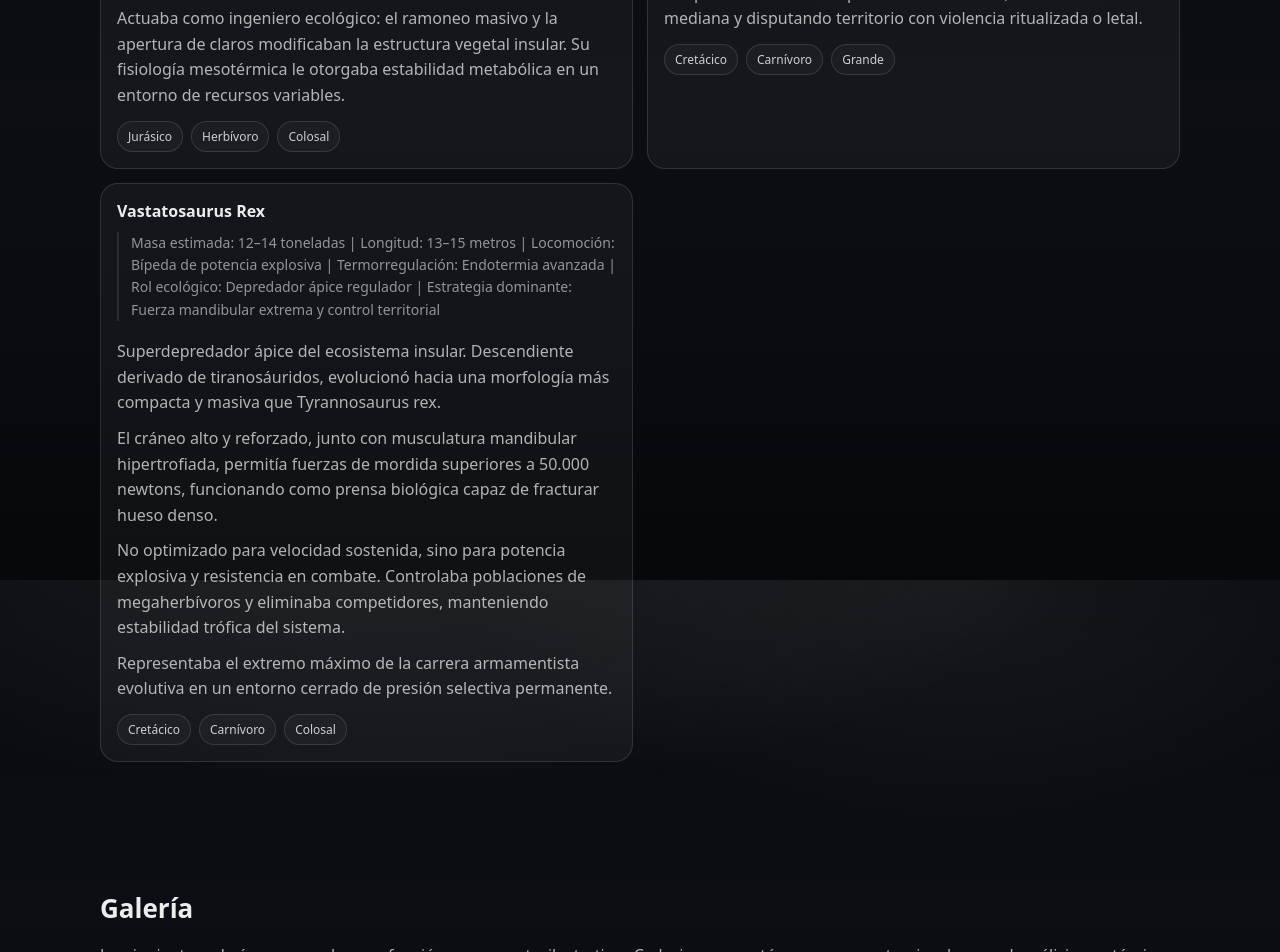
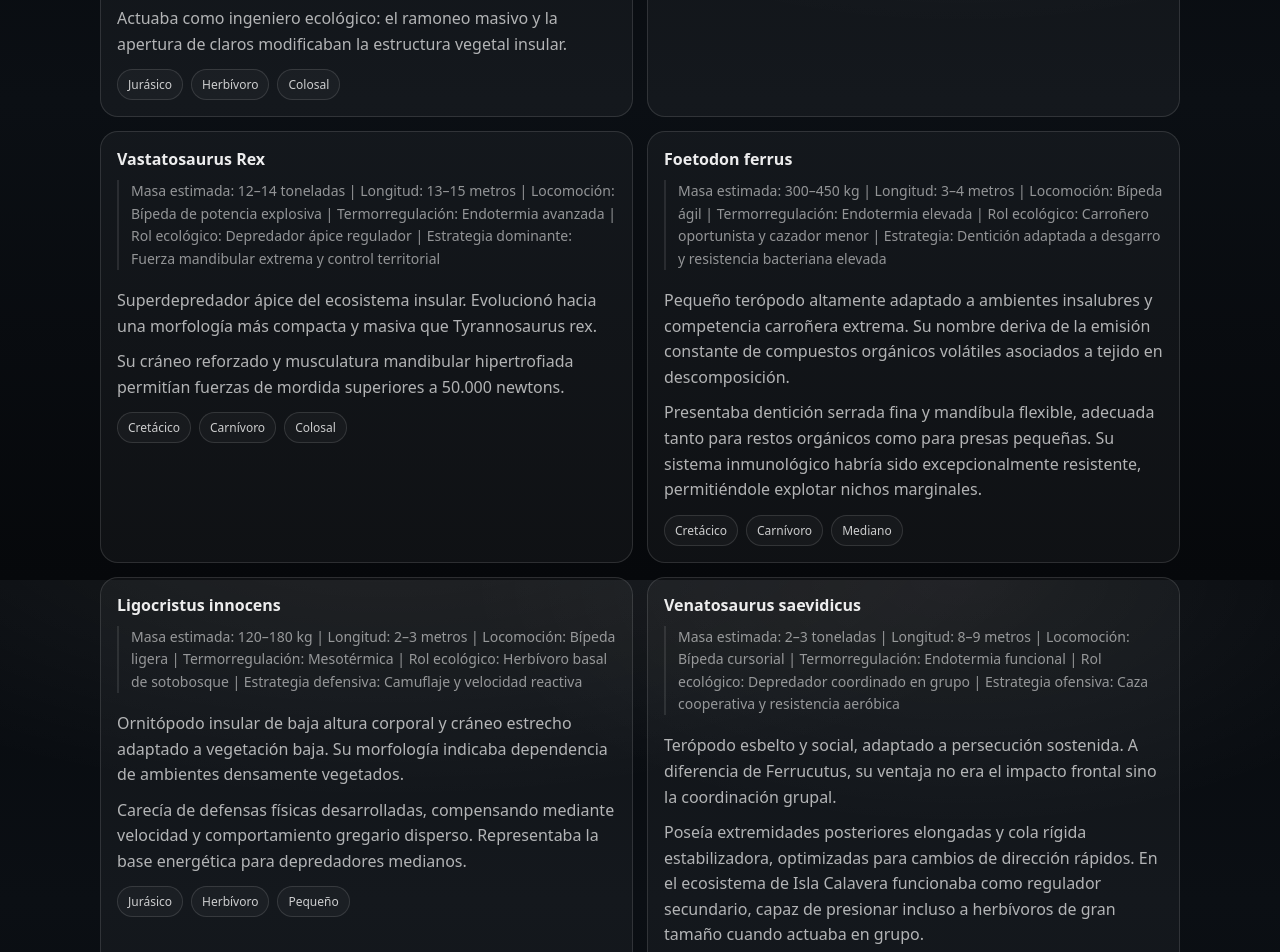
Before and after one commit to lu-developer476/Dinosauria, a React (Vite) app: page / in a window 1280 px wide. Shown: the part 2620-3572 px from the top of the page. Built offline with nearby package versions, Linux system fonts and the light colour scheme.

Commit message:
dinos.ts

```diff
--- a/src/data/dinos.ts
+++ b/src/data/dinos.ts
@@ -13,7 +13,7 @@ Megaherbívoro insular derivado de diplodócidos jurásicos. Presentaba una estr
 
 Su tamaño no respondía únicamente a requerimientos energéticos, sino a presión predatoria constante ejercida por terópodos colosales. La vida gregaria permitía coordinación defensiva y estampidas con impacto mecánico significativo sobre el terreno.
 
-Actuaba como ingeniero ecológico: el ramoneo masivo y la apertura de claros modificaban la estructura vegetal insular. Su fisiología mesotérmica le otorgaba estabilidad metabólica en un entorno de recursos variables.`
+Actuaba como ingeniero ecológico: el ramoneo masivo y la apertura de claros modificaban la estructura vegetal insular.`
   },
 
   {
@@ -26,9 +26,7 @@ Actuaba como ingeniero ecológico: el ramoneo masivo y la apertura de claros mod
 
 Terópodo derivado de abelisáuridos gondwánicos, modificado por evolución insular extrema. Presentaba cráneo compacto con suturas fusionadas y cuernos queratinizados diseñados para impacto directo.
 
-No era un corredor de persecución prolongada. Su estrategia se basaba en proximidad, potencia cervical y combate territorial. La densidad corporal elevada y blindaje dérmico parcial aumentaban resistencia estructural.
-
-Ocupaba un nicho de depredador intermedio, cazando fauna mediana y disputando territorio con violencia ritualizada o letal.`
+Su estrategia se basaba en combate cercano y dominio territorial más que en persecución prolongada.`
   },
 
   {
@@ -39,12 +37,47 @@ Ocupaba un nicho de depredador intermedio, cazando fauna mediana y disputando te
     size: "Colosal",
     description: `Masa estimada: 12–14 toneladas | Longitud: 13–15 metros | Locomoción: Bípeda de potencia explosiva | Termorregulación: Endotermia avanzada | Rol ecológico: Depredador ápice regulador | Estrategia dominante: Fuerza mandibular extrema y control territorial
 
-Superdepredador ápice del ecosistema insular. Descendiente derivado de tiranosáuridos, evolucionó hacia una morfología más compacta y masiva que Tyrannosaurus rex.
+Superdepredador ápice del ecosistema insular. Evolucionó hacia una morfología más compacta y masiva que Tyrannosaurus rex.
 
-El cráneo alto y reforzado, junto con musculatura mandibular hipertrofiada, permitía fuerzas de mordida superiores a 50.000 newtons, funcionando como prensa biológica capaz de fracturar hueso denso.
+Su cráneo reforzado y musculatura mandibular hipertrofiada permitían fuerzas de mordida superiores a 50.000 newtons.`
+  },
 
-No optimizado para velocidad sostenida, sino para potencia explosiva y resistencia en combate. Controlaba poblaciones de megaherbívoros y eliminaba competidores, manteniendo estabilidad trófica del sistema.
+  {
+    id: "foetodon-ferrus",
+    name: "Foetodon ferrus",
+    era: "Cretácico",
+    diet: "Carnívoro",
+    size: "Mediano",
+    description: `Masa estimada: 300–450 kg | Longitud: 3–4 metros | Locomoción: Bípeda ágil | Termorregulación: Endotermia elevada | Rol ecológico: Carroñero oportunista y cazador menor | Estrategia: Dentición adaptada a desgarro y resistencia bacteriana elevada
 
-Representaba el extremo máximo de la carrera armamentista evolutiva en un entorno cerrado de presión selectiva permanente.`
+Pequeño terópodo altamente adaptado a ambientes insalubres y competencia carroñera extrema. Su nombre deriva de la emisión constante de compuestos orgánicos volátiles asociados a tejido en descomposición.
+
+Presentaba dentición serrada fina y mandíbula flexible, adecuada tanto para restos orgánicos como para presas pequeñas. Su sistema inmunológico habría sido excepcionalmente resistente, permitiéndole explotar nichos marginales.`
+  },
+
+  {
+    id: "ligocristus-innocens",
+    name: "Ligocristus innocens",
+    era: "Jurásico",
+    diet: "Herbívoro",
+    size: "Pequeño",
+    description: `Masa estimada: 120–180 kg | Longitud: 2–3 metros | Locomoción: Bípeda ligera | Termorregulación: Mesotérmica | Rol ecológico: Herbívoro basal de sotobosque | Estrategia defensiva: Camuflaje y velocidad reactiva
+
+Ornitópodo insular de baja altura corporal y cráneo estrecho adaptado a vegetación baja. Su morfología indicaba dependencia de ambientes densamente vegetados.
+
+Carecía de defensas físicas desarrolladas, compensando mediante velocidad y comportamiento gregario disperso. Representaba la base energética para depredadores medianos.`
+  },
+
+  {
+    id: "venatosaurus-saevidicus",
+    name: "Venatosaurus saevidicus",
+    era: "Cretácico",
+    diet: "Carnívoro",
+    size: "Grande",
+    description: `Masa estimada: 2–3 toneladas | Longitud: 8–9 metros | Locomoción: Bípeda cursorial | Termorregulación: Endotermia funcional | Rol ecológico: Depredador coordinado en grupo | Estrategia ofensiva: Caza cooperativa y resistencia aeróbica
+
+Terópodo esbelto y social, adaptado a persecución sostenida. A diferencia de Ferrucutus, su ventaja no era el impacto frontal sino la coordinación grupal.
+
+Poseía extremidades posteriores elongadas y cola rígida estabilizadora, optimizadas para cambios de dirección rápidos. En el ecosistema de Isla Calavera funcionaba como regulador secundario, capaz de presionar incluso a herbívoros de gran tamaño cuando actuaba en grupo.`
   }
 ];
```
